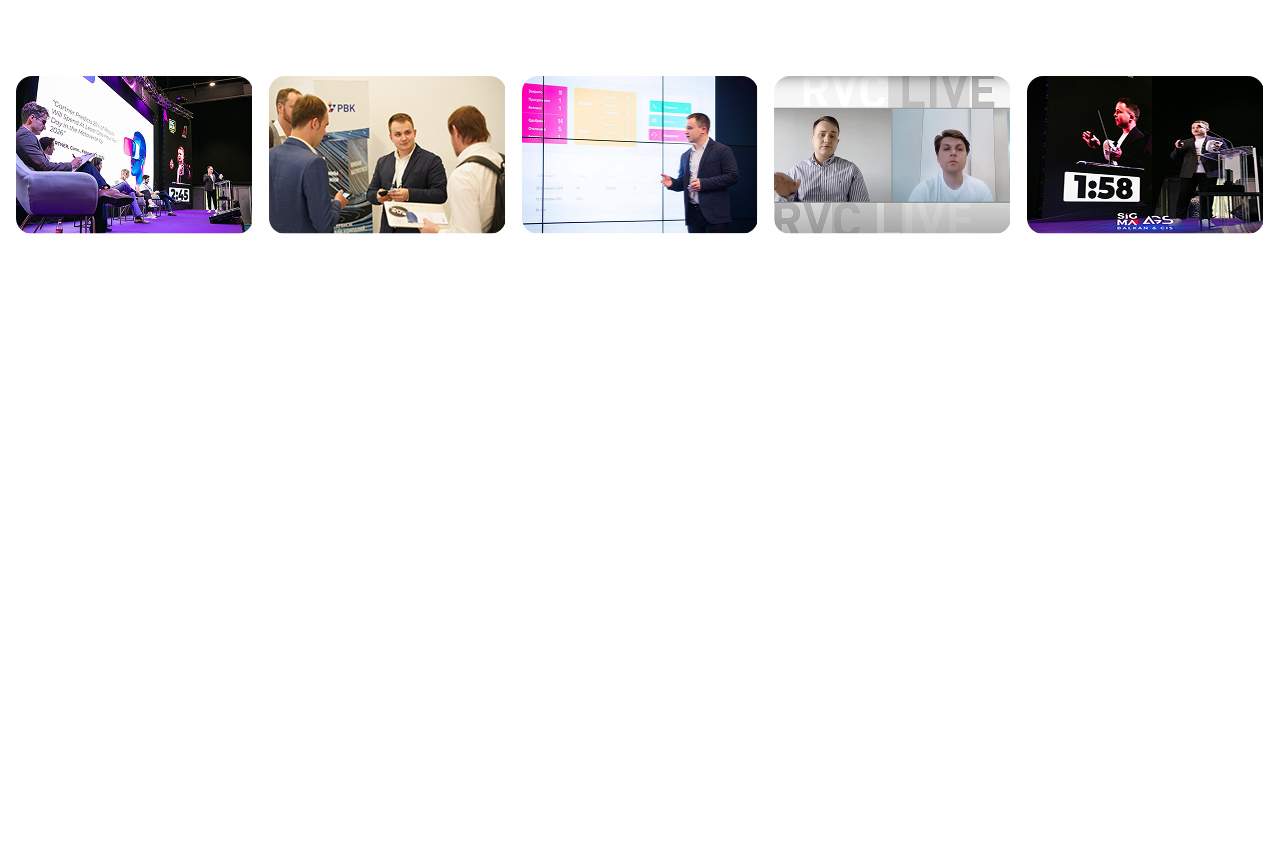
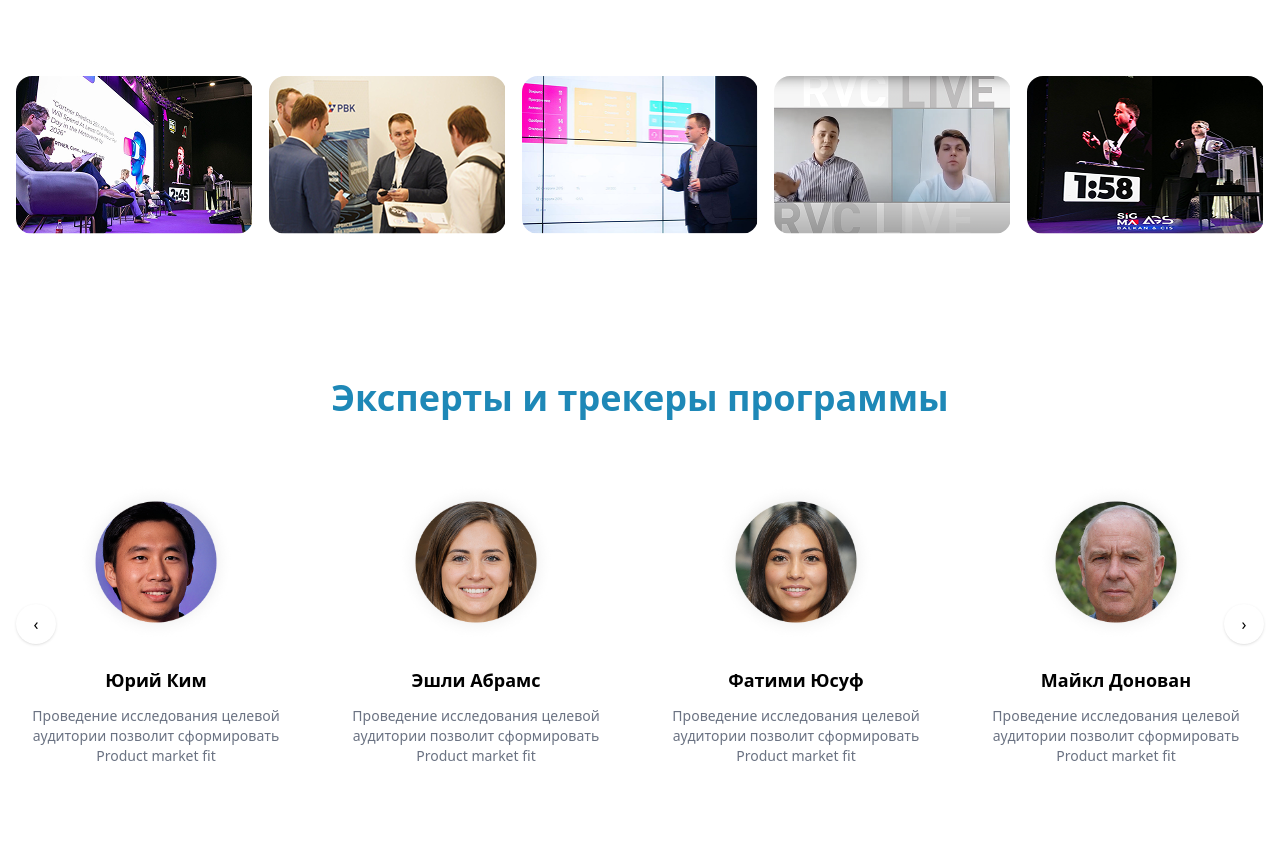
Before and after one commit to odinaevbilol/exam2, a website: page index.html in a window 1280 px wide. Shown: the part 8725-9571 px from the top of the page. Before the commit the page ends 9023 px from the top, so only its background shows below. Drawn offline with Linux system fonts and the light colour scheme.

Commit message:
section14

```diff
--- a/index.html
+++ b/index.html
@@ -929,6 +929,69 @@
   </div>
 </section>
 
+
+
+<section class="max-w-7xl mx-auto px-4 py-20 overflow-hidden">
+
+  <h2 class="text-center text-3xl md:text-4xl font-semibold text-[#1E88B7] mb-16">
+    Эксперты и трекеры программы
+  </h2>
+
+  <div class="relative">
+
+    <div class="flex gap-10">
+
+
+      <div class="flex-shrink-0 w-[260px] md:w-[300px] lg:w-[280px] text-center">
+        <img src="./src/Ellipse 545 (1).png" class="w-40 h-40 mx-auto rounded-full object-cover mb-6">
+        <h3 class="font-semibold text-lg">Юрий Ким</h3>
+        <p class="text-gray-500 text-sm mt-3">
+          Проведение исследования целевой аудитории позволит сформировать Product market fit
+        </p>
+      </div>
+
+
+      <div class="flex-shrink-0 w-[260px] md:w-[300px] lg:w-[280px] text-center">
+        <img src="./src/Ellipse 546.png" class="w-40 h-40 mx-auto rounded-full object-cover mb-6">
+        <h3 class="font-semibold text-lg">Эшли Абрамс</h3>
+        <p class="text-gray-500 text-sm mt-3">
+          Проведение исследования целевой аудитории позволит сформировать Product market fit
+        </p>
+      </div>
+
+
+      <div class="flex-shrink-0 w-[260px] md:w-[300px] lg:w-[280px] text-center">
+        <img src="./src/Ellipse 548.png" class="w-40 h-40 mx-auto rounded-full object-cover mb-6">
+        <h3 class="font-semibold text-lg">Фатими Юсуф</h3>
+        <p class="text-gray-500 text-sm mt-3">
+          Проведение исследования целевой аудитории позволит сформировать Product market fit
+        </p>
+      </div>
+
+      <div class="hidden lg:block flex-shrink-0 w-[280px] text-center">
+        <img src="./src/Ellipse 544.png" class="w-40 h-40 mx-auto rounded-full object-cover mb-6">
+        <h3 class="font-semibold text-lg">Майкл Донован</h3>
+        <p class="text-gray-500 text-sm mt-3">
+          Проведение исследования целевой аудитории позволит сформировать Product market fit
+        </p>
+      </div>
+
+
+
+    </div>
+
+
+    <button class="absolute left-0 top-1/2 -translate-y-1/2 w-10 h-10 bg-white shadow rounded-full flex items-center justify-center">
+      ‹
+    </button>
+
+    <button class="absolute right-0 top-1/2 -translate-y-1/2 w-10 h-10 bg-white shadow rounded-full flex items-center justify-center">
+      ›
+    </button>
+  </div>
+</section>
+
+
 </body>
 
 </html>
```
Also changed, not shown: src/Ellipse 519.png (added), src/Ellipse 544.png (added), src/Ellipse 545 (1).png (added), src/Ellipse 545.png (added), src/Ellipse 546.png (added), src/Ellipse 548.png (added), src/output.css.
